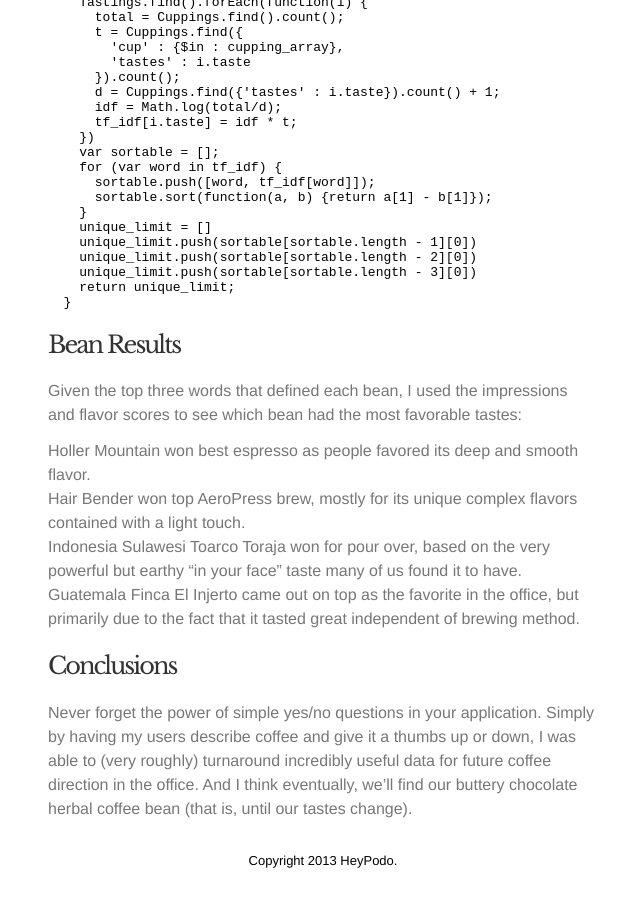
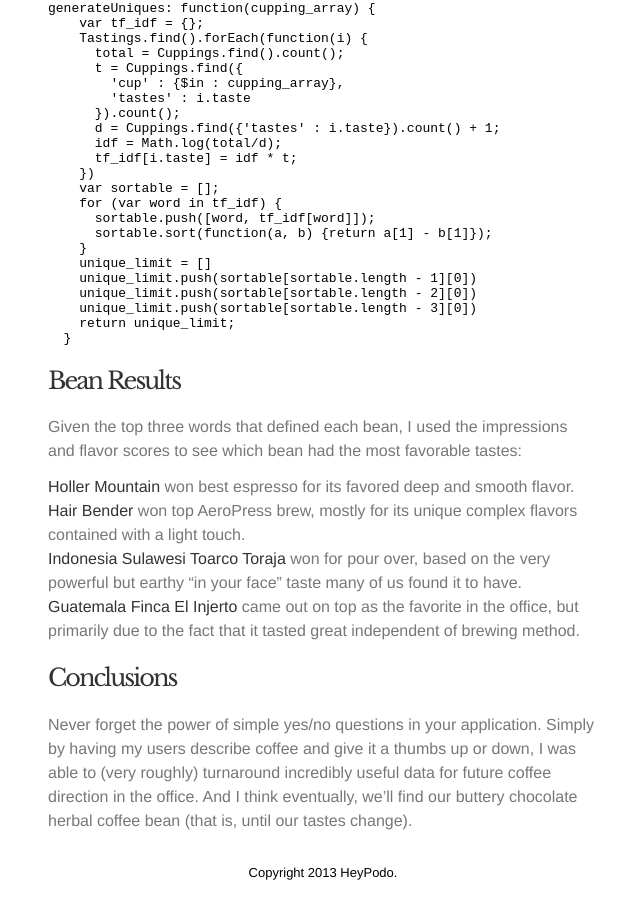
Before and after one commit to podopie/podopie.github.com, a Jekyll site: the page built from _posts/2013-04-29-data_hacking_and_coffee.md, in a window 1280 px wide and 900 px high, scrolled down 1907 px. Shown: the whole window, without its empty margins (317-957 px from the left). Built offline with Jekyll 4.4.1, drawn with Linux system fonts in a browser that asks for light colours; some of the changed text lies outside the part shown.

```diff
--- a/_posts/2013-04-29-data_hacking_and_coffee.md
+++ b/_posts/2013-04-29-data_hacking_and_coffee.md
@@ -12,10 +12,12 @@ Preparation
 We built a small front end web app using Meteor to store tastings data in MongoDB. We then made a lot of coffee over the course of two mornings finishing roughly 36oz of our 48oz of beans, and about 80 data samples in total). Given our Stumptown preferences at the office, we trialed two blends, (Hair Bender and Holler Mountain) and two single origins (Indonesia Sulawesi Toarco Toraja and Guatemala Finca El Injerto).
 
 Each cupping had a thumbs up/thumbs down for four impressions:
+
 * overall taste,
 * aroma,
 * acidity,
 * and body
+
 Then, out of 25 prepicked words based on a few websites for describing flavors in coffee, each taster picked as many words as they wanted to describe their tasting. They didn't know what bean they were trying, but were informed around brewing methods each day.
 
 After Cuppings - Data Transposition
@@ -67,10 +69,10 @@ Bean Results
 ------------
 
 Given the top three words that defined each bean, I used the impressions and flavor scores to see which bean had the most favorable tastes:
-* Holler Mountain won best espresso as people favored its deep and smooth flavor.
-* Hair Bender won top AeroPress brew, mostly for its unique complex flavors contained with a light touch.
-* Indonesia Sulawesi Toarco Toraja won for pour over, based on the very powerful but earthy "in your face" taste many of us found it to have.
-* Guatemala Finca El Injerto came out on top as the favorite in the office, but primarily due to the fact that it tasted great independent of brewing method.
+* <strong>Holler Mountain</strong> won best espresso for its favored deep and smooth flavor.
+* <strong>Hair Bender</strong> won top AeroPress brew, mostly for its unique complex flavors contained with a light touch.
+* <strong>Indonesia Sulawesi Toarco Toraja</strong> won for pour over, based on the very powerful but earthy "in your face" taste many of us found it to have.
+* <strong>Guatemala Finca El Injerto</strong> came out on top as the favorite in the office, but primarily due to the fact that it tasted great independent of brewing method.
 
 Conclusions
 -----------
```
